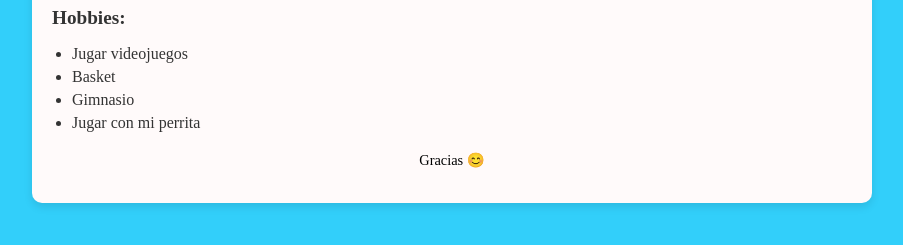
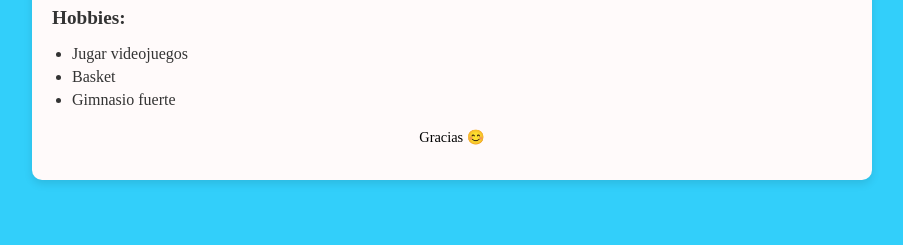
Before and after one commit to chrixtors/Repositorio1, a plain HTML site: page index.html in a window 1280 px wide. Shown: the part 145-390 px from the top of the page, without its empty margins (188-1091 px from the left). Drawn offline with Linux system fonts and the light colour scheme.

Commit message:
index.html

```diff
--- a/index.html
+++ b/index.html
@@ -17,8 +17,8 @@
             <ul>
                 <li>Jugar videojuegos</li>
                 <li>Basket</li>
-                <li>Gimnasio</li>
-                <li>Jugar con mi perrita</li>
+                <li>Gimnasio fuerte</li>
+
             </ul>
         </section>
         <footer>
```
